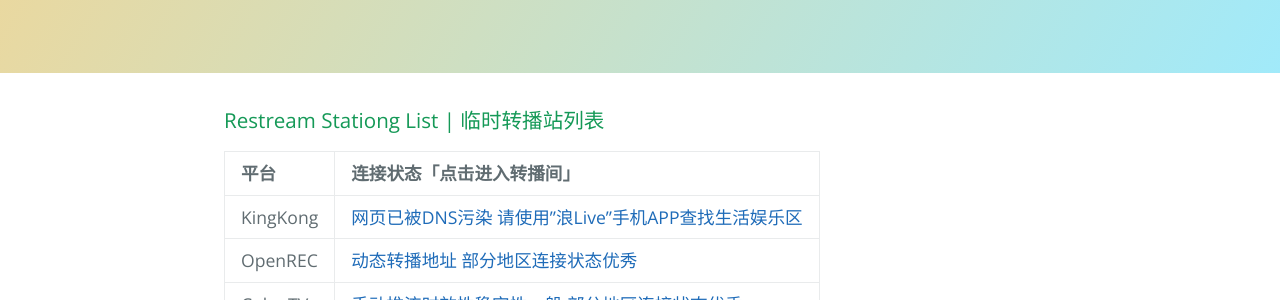
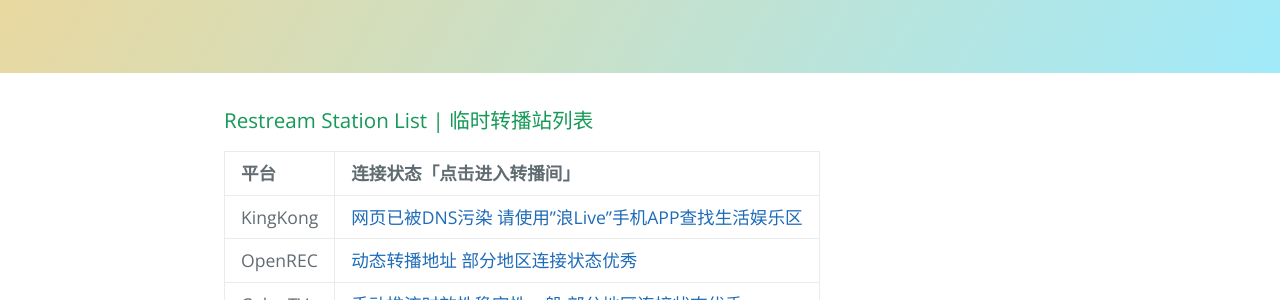
Before and after one commit to kaguramea-record/kaguramea-record.github.io, a Jekyll site: the page built from restreamer.md, in a window 1280 px wide. Shown: the part 310-610 px from the top of the page. Built offline with Jekyll 4.4.1, drawn with Linux system fonts in a browser that asks for light colours; comment, search, counter and statistics services are not loaded.

Commit message:
bla bla bla

```diff
--- a/restreamer.md
+++ b/restreamer.md
@@ -1,10 +1,10 @@
 ---
 layout: default
-title: Restream Stationg List
+title: Restream Station List
 description: 临时转播站列表
 ---
 
-### Restream Stationg List | 临时转播站列表
+### Restream Station List | 临时转播站列表
 
 | 平台 | 连接状态「点击进入转播间」 |
 |:-----|:---------------------------|
```
